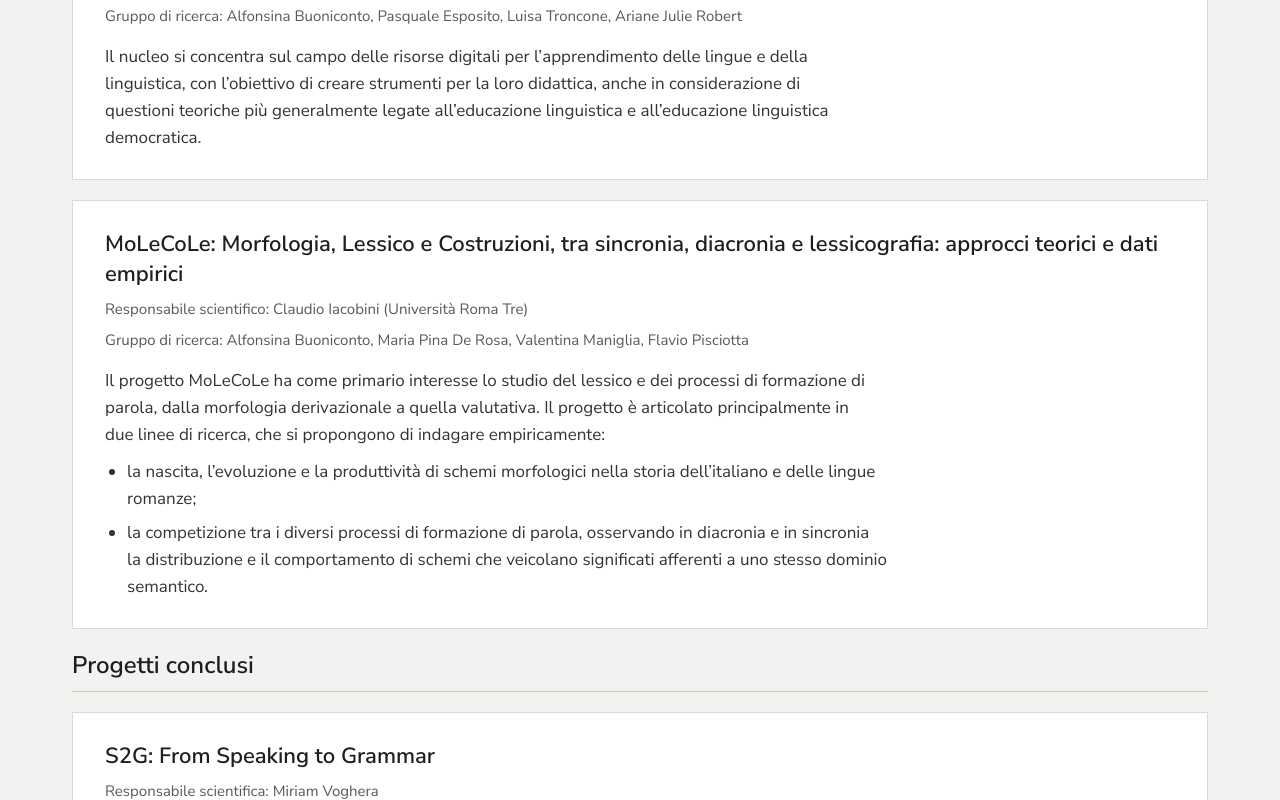
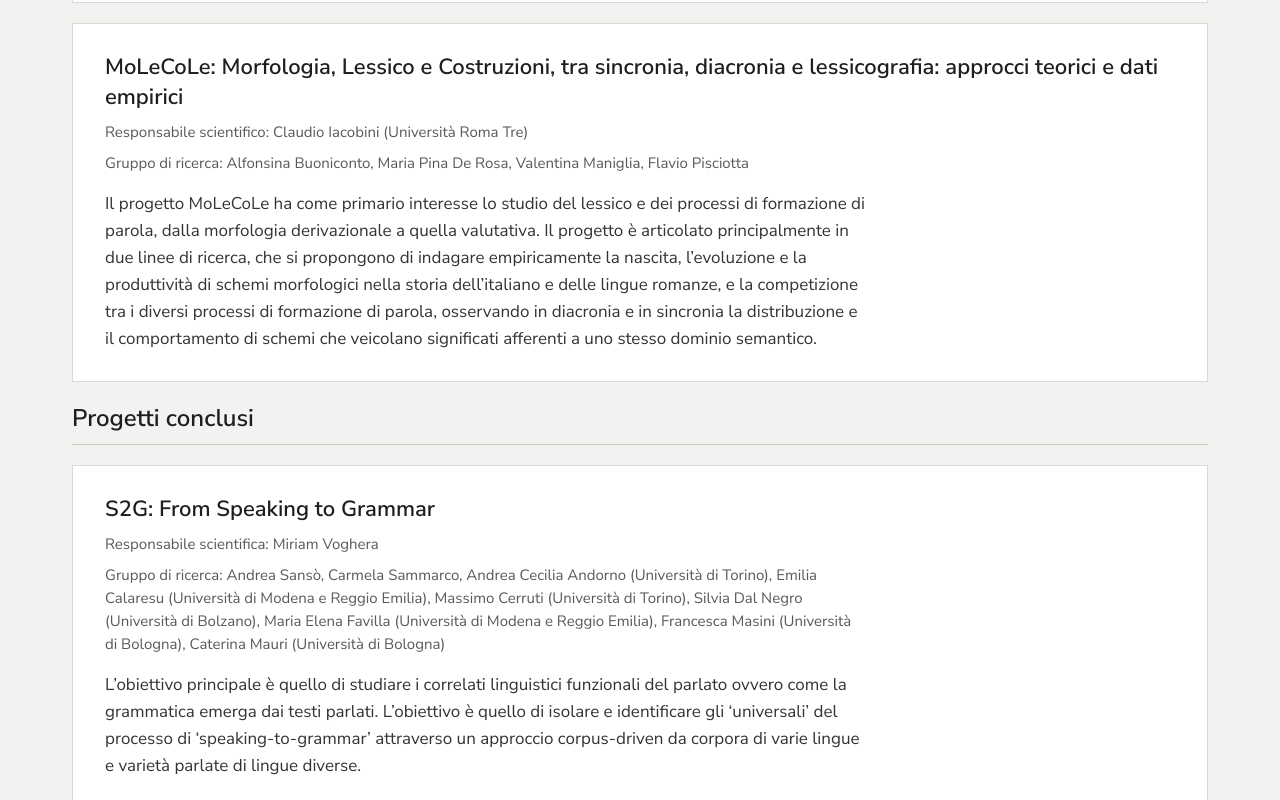
Before and after one commit to LaboratorioPAROLE/LaboratorioPAROLE.github.io, a plain HTML site: page progetti.html in a window 1280 px wide. Shown: the part 1511-2311 px from the top of the page. Drawn offline with Linux system fonts and the light colour scheme.

Commit message:
Update progetti.html

```diff
--- a/progetti.html
+++ b/progetti.html
@@ -59,7 +59,6 @@
           <span style="font-size: 15px; color: #595959">Responsabili scientifici: Miriam Voghera e Andrea Sansò</span>
           <span style="font-size: 15px; line-height: 1.55; color: #595959; max-width: 760px">Gruppo di ricerca: Iolanda Alfano, Alfonsina Buoniconto, Giovanni Di Paola, Pasquale Esposito, Flavio Pisciotta, Giuseppe Pisegna, Carmela Sammarco, Luisa Troncone</span>
           <p style="margin: 4px 0 0; font-size: 17px; line-height: 1.6; color: #333333; max-width: 760px">Il catalogo offrirà dati qualitativi e quantitativi corpus-based sui segnali discorsivi (SD) italiani più frequenti. Ciascun SD verrà presentato attraverso una scheda costruita su parametri funzionali e di frequenza.</p>
-          <p style="margin: 4px 0 0; font-size: 17px; line-height: 1.6; color: #333333; max-width: 760px">Risorsa elettronica collegata al corpus di italiano parlato KIParla (Mauri et al. 2019). Selezione dei SD, a partire da liste di frequenza ricavate dai corpora KIParla e VoLIP (Voghera et al., 2014), che permettono di individuare elementi potenzialmente utilizzabili come SD. Per ogni potenziale SD si annota (i) se si tratta di un SD o meno (sulla base di test diagnostici specifici per ogni SD; primo livello); (ii) quale/i funzione/i svolge il SD nel contesto (secondo livello; lista di funzioni basata su Sansò 2020, con aggiunte e modifiche).</p>
           <span style="font-size: 16px">Sito: <a href="https://laboratorioparole.github.io/cosi/" style="color: var(--accent); text-decoration: underline; text-underline-offset: 3px">laboratorioparole.github.io/cosi</a></span>
         </div>
         <a href="https://laboratorioparole.github.io/cosi/" style="flex: 0 0 auto; margin-left: auto; display: block"><img src="https://raw.githubusercontent.com/LaboratorioPAROLE/cosi/main/docs/logo_cosi.png" alt="Logo di COSÌ" loading="lazy" style="width: 140px; height: auto; display: block"></a>
@@ -87,10 +86,7 @@
         <h3 style="margin: 0; font-size: 22px; font-weight: 600">MoLeCoLe: Morfologia, Lessico e Costruzioni, tra sincronia, diacronia e lessicografia: approcci teorici e dati empirici</h3>
         <span style="font-size: 15px; color: #595959">Responsabile scientifico: Claudio Iacobini (Università Roma Tre)</span>
         <span style="font-size: 15px; line-height: 1.55; color: #595959; max-width: 760px">Gruppo di ricerca: Alfonsina Buoniconto, Maria Pina De Rosa, Valentina Maniglia, Flavio Pisciotta</span>
-        <p style="margin: 4px 0 0; font-size: 17px; line-height: 1.6; color: #333333; max-width: 760px">Il progetto MoLeCoLe ha come primario interesse lo studio del lessico e dei processi di formazione di parola, dalla morfologia derivazionale a quella valutativa. Il progetto è articolato principalmente in due linee di ricerca, che si propongono di indagare empiricamente:</p>
-        <ul style="margin: 0; padding-left: 22px; font-size: 17px; line-height: 1.6; color: #333333; max-width: 760px; display: flex; flex-direction: column; gap: 6px">
-          <li>la nascita, l’evoluzione e la produttività di schemi morfologici nella storia dell’italiano e delle lingue romanze;</li>
-          <li>la competizione tra i diversi processi di formazione di parola, osservando in diacronia e in sincronia la distribuzione e il comportamento di schemi che veicolano significati afferenti a uno stesso dominio semantico.</li>
+        <p style="margin: 4px 0 0; font-size: 17px; line-height: 1.6; color: #333333; max-width: 760px">Il progetto MoLeCoLe ha come primario interesse lo studio del lessico e dei processi di formazione di parola, dalla morfologia derivazionale a quella valutativa. Il progetto è articolato principalmente in due linee di ricerca, che si propongono di indagare empiricamente la nascita, l’evoluzione e la produttività di schemi morfologici nella storia dell’italiano e delle lingue romanze, e la competizione tra i diversi processi di formazione di parola, osservando in diacronia e in sincronia la distribuzione e il comportamento di schemi che veicolano significati afferenti a uno stesso dominio semantico.</li>
         </ul>
       </article>
       <h2 style="margin: 0; padding-bottom: 10px; border-bottom: 1px solid #C9C9C4; font-size: 24px; font-weight: 600">Progetti conclusi</h2>
```
